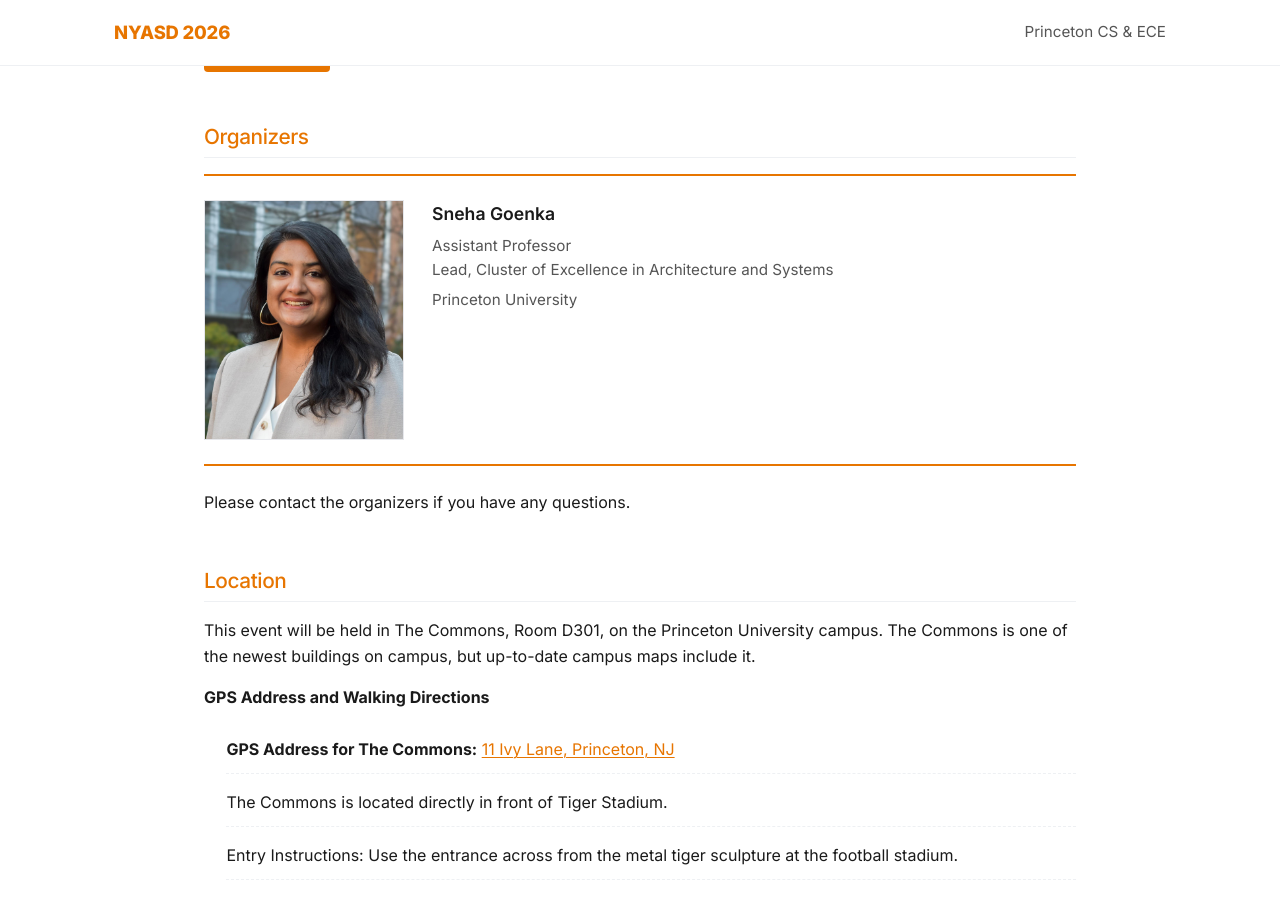
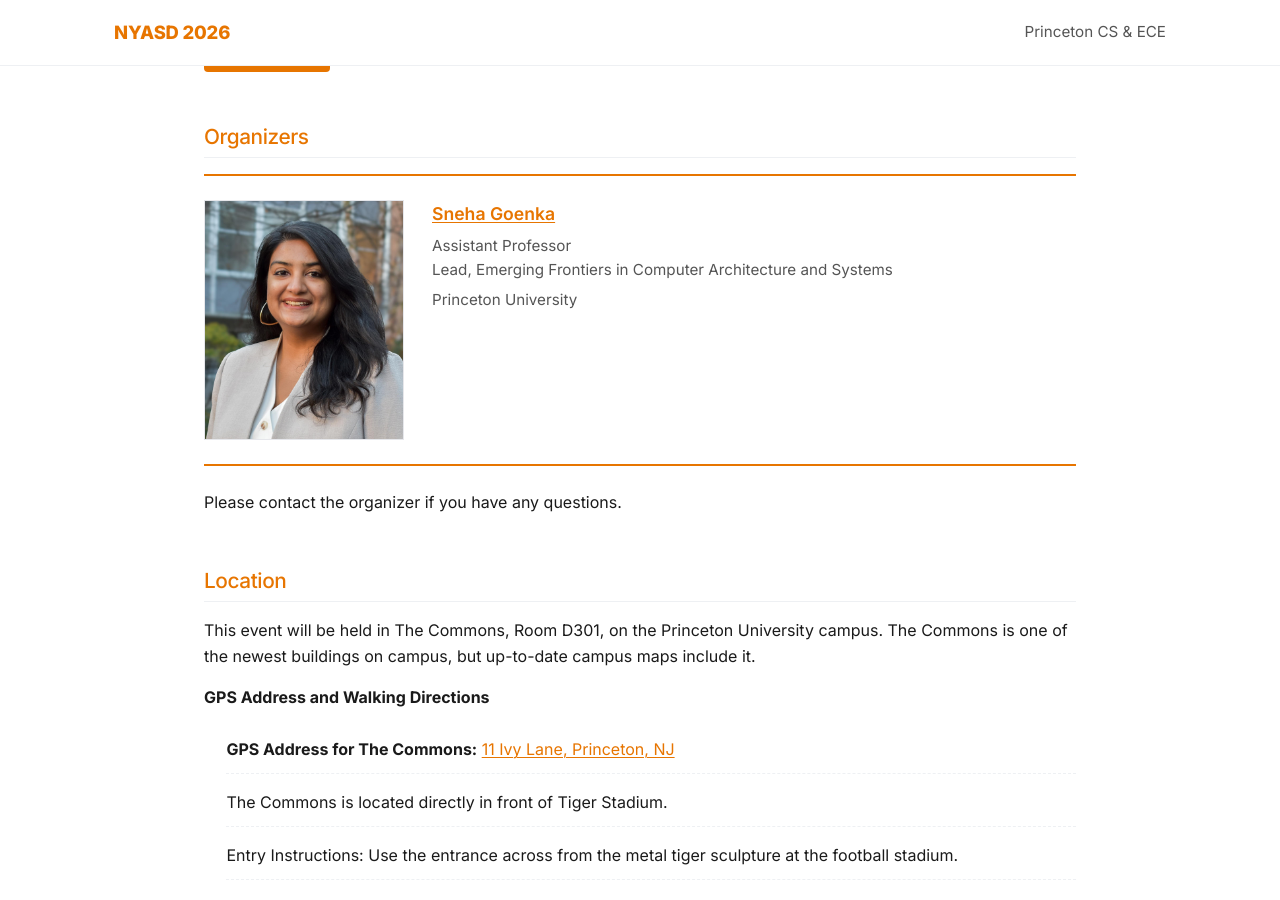
Before and after one commit to princetoncomputerarch/princetoncomputerarch.github.io, a Jekyll site: the page built from index.html, in a window 1280 px wide and 900 px high, scrolled down 2680 px. Built offline with Jekyll 4.4.1, drawn with Linux system fonts in a browser that asks for light colours.

Commit message:
Update organizer role and contact line

```diff
--- a/_data/people.yml
+++ b/_data/people.yml
@@ -11,13 +11,13 @@ heading: "Organizers"
 
 organizers:
   - name: "Sneha Goenka"
-    role: "Assistant Professor<br>Lead, Cluster of Excellence in Architecture and Systems"
+    role: "Assistant Professor<br>Lead, Emerging Frontiers in Computer Architecture and Systems"
     affiliation: "Princeton University"
     photo: "sneha_picture.png"
-    url:   ""
+    url:   "goenka@princeton.edu"
 
 
-contact_line: "Please contact the organizers if you have any questions."
+contact_line: "Please contact the organizer if you have any questions."
 
 # =============================================================================
 # PROGRAM COMMITTEE — disabled for this event since there are no submissions
```
